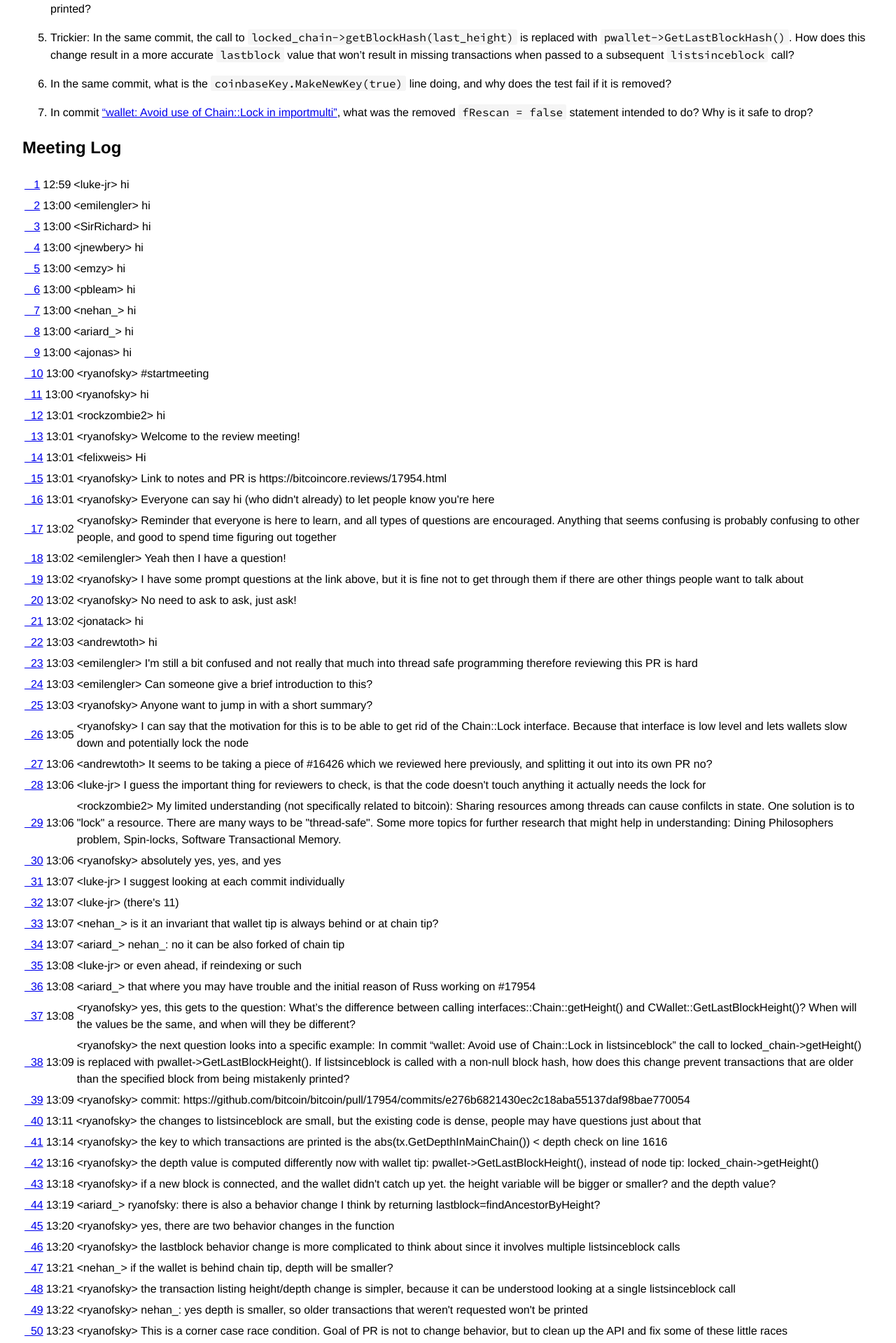
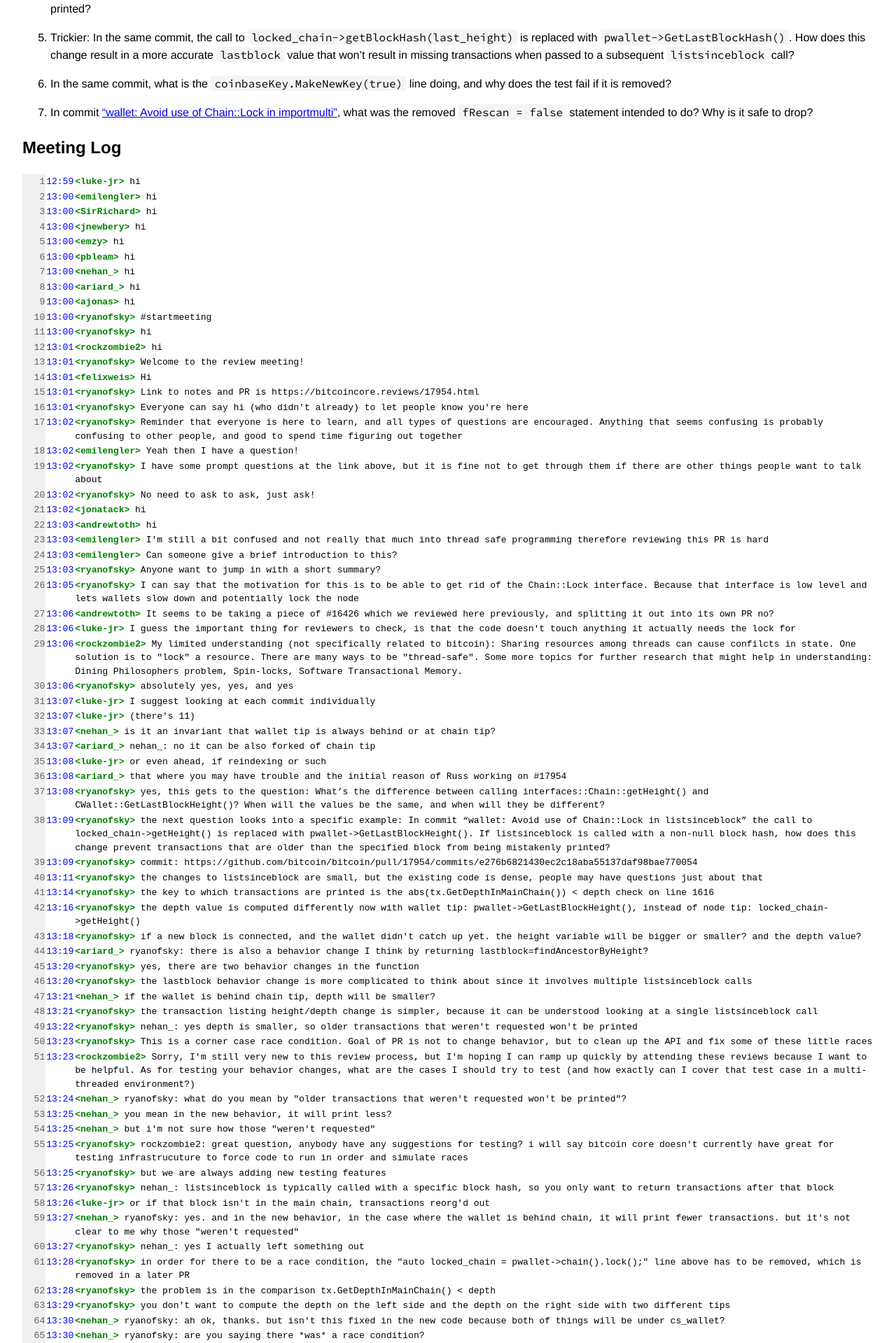
Before and after one commit to bitcoin-core-review-club/website, a Jekyll site: the page built from _posts/2020-02-19-#17954.md, in a window 1280 px wide. Shown: the part 1254-3173 px from the top of the page at 70% size. Built offline with Jekyll 4.4.1, drawn with Linux system fonts in a browser that asks for light colours.

Commit message:
Add styling for meeting logs

```diff
--- a/assets/css/all.sass
+++ b/assets/css/all.sass
@@ -66,3 +66,29 @@ a
 .Home-posts-post-arrow
   padding-right: 4px
   vertical-align: text-top
+
+.log-line
+  margin-block-start: 0px
+  margin-block-end: 0px
+  font-family: monospace
+  border-spacing: 0px
+  // vertical-align: top
+
+.log-row
+  vertical-align: top
+
+.log-lineno
+  background-color: #f0f0f0
+  \:target
+    background-color: #ddd
+  a
+    color: #5f5f5f
+    text-decoration: none
+    user-select: none
+
+.log-time
+  color: blue
+
+.log-nick
+  font-weight: bold
+  color: green
```
